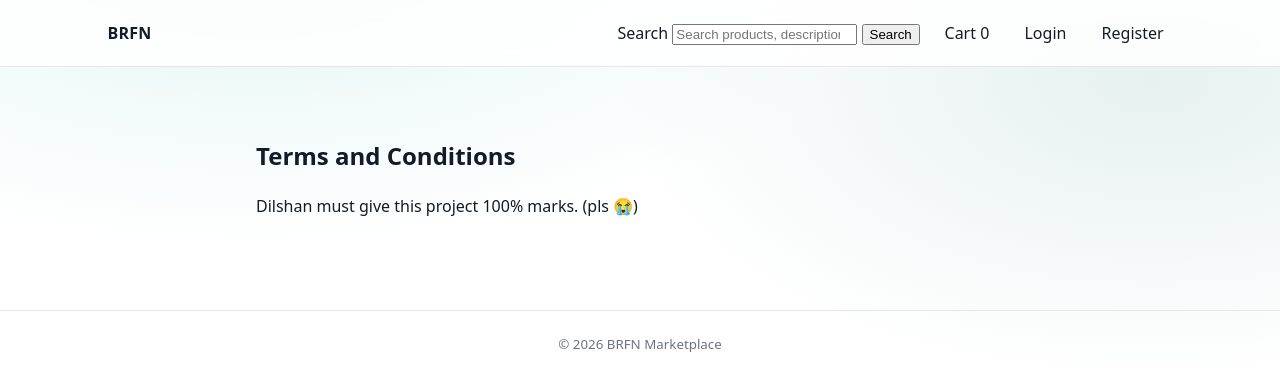
After one commit to Mohamed-Elkiky/UFCFTR-30-3---Distributed-and-enterprise-software-development, a Django app: page /accounts/terms/ in a window 1280 px wide. The commit adds this page. Shown: the top 391 px of the page. Run offline with Django 4.2, Linux system fonts and the light colour scheme.

Commit message:
Added T&Cs

```diff
--- a/apps/accounts/urls.py
+++ b/apps/accounts/urls.py
@@ -19,4 +19,7 @@ urlpatterns = [
     path('dashboard/', views.dashboard, name='dashboard'),
     path('dashboard/producer/', views.producer_dashboard, name='producer_dashboard'),
     path('dashboard/customer/', views.customer_dashboard, name='customer_dashboard'),
+
+    # Terms and conditions
+    path('terms/', views.terms_conditions, name='terms_conditions'),
 ]
--- a/apps/accounts/views.py
+++ b/apps/accounts/views.py
@@ -135,3 +135,8 @@ def customer_dashboard(request):
         'profile': request.user.customer_profile
     }
     return render(request, 'customer/dashboard.html', context)
+
+
+def terms_conditions(request):
+    """Display the terms and conditions page."""
+    return render(request, 'terms/terms_conditions.html')
--- a/templates/auth/register.html
+++ b/templates/auth/register.html
@@ -46,7 +46,7 @@
     <select id="accountType" class="form-control">
       <option value="customer" selected>Customer (Individual)</option>
       <option value="producer">Producer</option>
-      {# Add these options only if you’ve added the forms + endpoints #}
+      {# Add these options only if you've added the forms + endpoints #}
       {# <option value="community">Community Group</option> #}
       {# <option value="restaurant">Restaurant</option> #}
     </select>
@@ -113,7 +113,7 @@
 
       <div class="form-row">
         <label>
-          {{ customer_form.terms_accepted }} {{ customer_form.terms_accepted.label }}
+          {{ customer_form.terms_accepted }} I accept the <a href="{% url 'accounts:terms_conditions' %}">terms and conditions</a>
         </label>
         {% for e in customer_form.terms_accepted.errors %}<div class="form-error">{{ e }}</div>{% endfor %}
       </div>
--- /dev/null
+++ b/templates/terms/terms_conditions.html
@@ -0,0 +1,9 @@
+{% extends "base.html" %}
+{% block title %}Terms and Conditions | BRFN{% endblock %}
+
+{% block content %}
+<section style="max-width: 800px; margin: 0 auto; padding: 2rem 1rem;">
+  <h1>Terms and Conditions</h1>
+  <p>Dilshan must give this project 100% marks. (pls 😭)</p>
+</section>
+{% endblock %}
```
Also changed, not shown: README.md.
